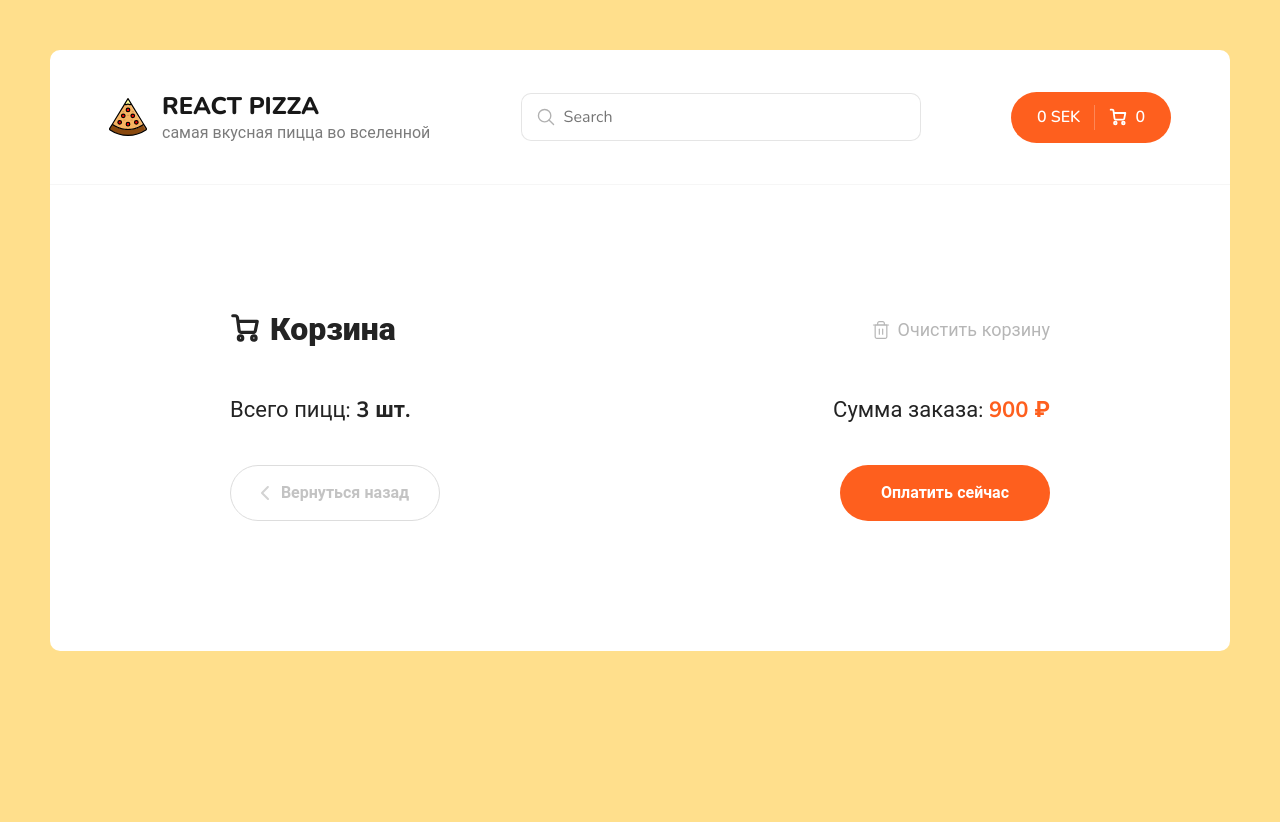
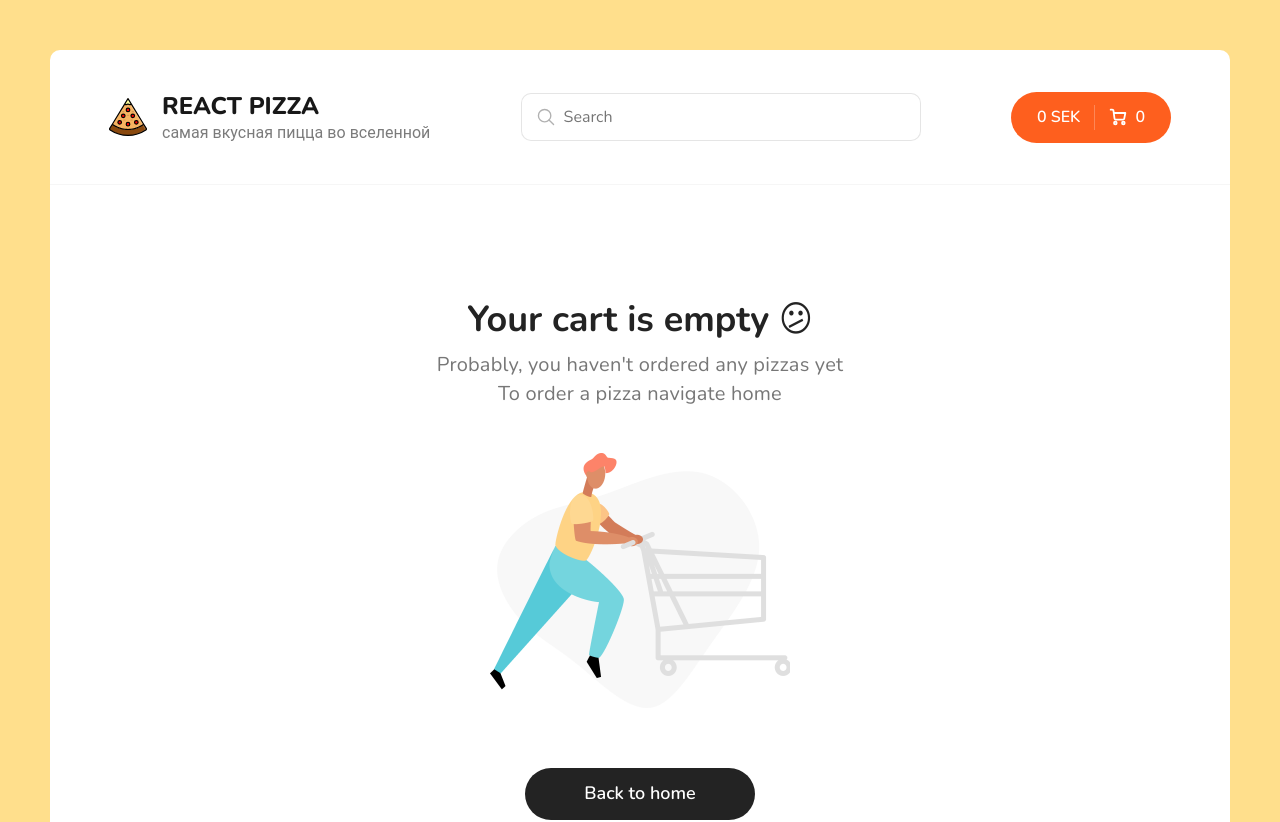
Before and after one commit to ElinaHulbert/pizza-shop, a React (Create React App) app: page /cart in a window 1280 px wide. Shown: the top 822 px of the page. Before the commit the page ends 800 px from the top, so only its background shows below. Built offline with nearby package versions, Linux system fonts and the light colour scheme.

Commit message:
deleting items in cart, empty cart page

```diff
--- /dev/null
+++ b/src/components/CartEmpty.jsx
@@ -0,0 +1,24 @@
+import React from "react";
+import cartEmptyImg from "../assets/img/empty-cart.png";
+import { Link } from "react-router-dom";
+
+const CartEmpty = () => {
+  return (
+    <div className="cart cart--empty">
+      <h2>
+        Your cart is empty <span>😕</span>
+      </h2>
+      <p>
+        Probably, you haven't ordered any pizzas yet
+        <br />
+        To order a pizza navigate home
+      </p>
+      <img src={cartEmptyImg} alt="Empty cart" />
+      <Link className="button button--black" to="/">
+        <span>Back to home</span>
+      </Link>
+    </div>
+  );
+};
+
+export default CartEmpty;
--- a/src/components/PizzaBlock/index.jsx
+++ b/src/components/PizzaBlock/index.jsx
@@ -25,7 +25,7 @@ function PizzaBlock({ id, title, price, imageUrl, sizes, types }) {
       price,
       imageUrl,
       type: typeNames[activeType], //saving the type in string format
-      size: activeSize,
+      size: sizes[activeSize],
     };
     dispatch(addItem(item));
   };
--- a/src/components/Search/CartItem.jsx
+++ b/src/components/Search/CartItem.jsx
@@ -1,8 +1,8 @@
 import React from "react";
 import { useDispatch } from "react-redux";
-import { addItem, minusItem } from "../../redux/slices/cartSlice";
+import { addItem, minusItem, removeItem } from "../../redux/slices/cartSlice";
 
-const CartItem = ({ id, title, type, price, count, imageUrl }) => {
+const CartItem = ({ id, title, type, price, count, imageUrl, size }) => {
   const dispatch = useDispatch();
   const onClickPlus = () => {
     dispatch(addItem({ id }));
@@ -11,6 +11,12 @@ const CartItem = ({ id, title, type, price, count, imageUrl }) => {
   const onClickMinus = () => {
     dispatch(minusItem(id));
   };
+
+  const onClickRemove = () => {
+    if (window.confirm("Are you sure you want to remove?")) {
+      dispatch(removeItem(id));
+    }
+  };
   return (
     <div className="cart__item">
       <div className="cart__item-img">
@@ -18,7 +24,9 @@ const CartItem = ({ id, title, type, price, count, imageUrl }) => {
       </div>
       <div className="cart__item-info">
         <h3>{title}</h3>
-        <p>{type}, 26 см.</p>
+        <p>
+          {type}, {size}
+        </p>
       </div>
       <div className="cart__item-count">
         <div
@@ -69,7 +77,10 @@ const CartItem = ({ id, title, type, price, count, imageUrl }) => {
         <b>{price * count}SEK</b>
       </div>
       <div className="cart__item-remove">
-        <div className="button button--outline button--circle">
+        <div
+          onClick={onClickRemove}
+          className="button button--outline button--circle"
+        >
           <svg
             width="10"
             height="10"
--- a/src/pages/Cart.jsx
+++ b/src/pages/Cart.jsx
@@ -2,10 +2,27 @@ import React from "react";
 import { Link } from "react-router-dom";
 import { useSelector, useDispatch } from "react-redux";
 import CartItem from "../components/Search/CartItem";
+import CartEmpty from "../components/CartEmpty";
+import { clearItems } from "../redux/slices/cartSlice";
 
 function Cart() {
   const dispatch = useDispatch();
-  const items = useSelector((state) => state.cart.items);
+  const { totalPrice, items } = useSelector((state) => state.cart);
+  const totalCount = items.reduce((sum, item) => sum + item.count, 0);
+
+  const onClickClear = () => {
+    if (
+      window.confirm(
+        "Are you sure you want to delete all items from your cart?"
+      )
+    ) {
+      dispatch(clearItems());
+    }
+  };
+
+  if (!totalPrice) {
+    return <CartEmpty />;
+  }
   return (
     <div className="container container--cart">
       <div className="cart">
@@ -42,7 +59,7 @@ function Cart() {
             </svg>
             Корзина
           </h2>
-          <div className="cart__clear">
+          <div onClick={onClickClear} className="cart__clear">
             <svg
               width="20"
               height="20"
@@ -92,11 +109,11 @@ function Cart() {
           <div className="cart__bottom-details">
             <span>
               {" "}
-              Всего пицц: <b>3 шт.</b>{" "}
+              Items in cart: <b>{totalCount}</b>{" "}
             </span>
             <span>
               {" "}
-              Сумма заказа: <b>900 ₽</b>{" "}
+              Total: <b>{totalPrice}SEK</b>{" "}
             </span>
           </div>
           <div className="cart__bottom-buttons">
--- a/src/redux/slices/cartSlice.js
+++ b/src/redux/slices/cartSlice.js
@@ -31,6 +31,7 @@ const cartSlice = createSlice({
     },
     clearItems(state) {
       state.items = [];
+      state.totalPrice = [];
     },
   },
 });
--- a/src/scss/app.scss
+++ b/src/scss/app.scss
@@ -36,7 +36,6 @@ body {
     grid-column-gap: 20px;
     grid-template-columns: repeat(auto-fit, minmax(280px, 1fr));
     justify-items: center;
-
   }
 
   &__top {
@@ -44,12 +43,10 @@ body {
     align-items: center;
     justify-content: space-between;
 
-
     @media (max-width: 1260px) {
       flex-direction: column;
       .categories {
         margin-bottom: 30px;
-
       }
     }
   }
@@ -124,7 +121,7 @@ body {
     }
   }
 
-  .content__items{
+  .content__items {
     display: block;
   }
 
@@ -296,17 +293,18 @@ body {
   }
 
   &--empty {
-    margin: 0 auto;
-    width: 560px;
+    margin: 80px auto;
+    width: 620px;
     text-align: center;
 
     h2 {
-      font-size: 32px;
-      margin-bottom: 10px;
+      font-size: 36px;
+      font-weight: 700;
+      margin-bottom: 15px;
     }
 
     p {
-      font-size: 18px;
+      font-size: 20px;
       line-height: 145.4%;
       letter-spacing: 0.01em;
       color: #777777;
```
